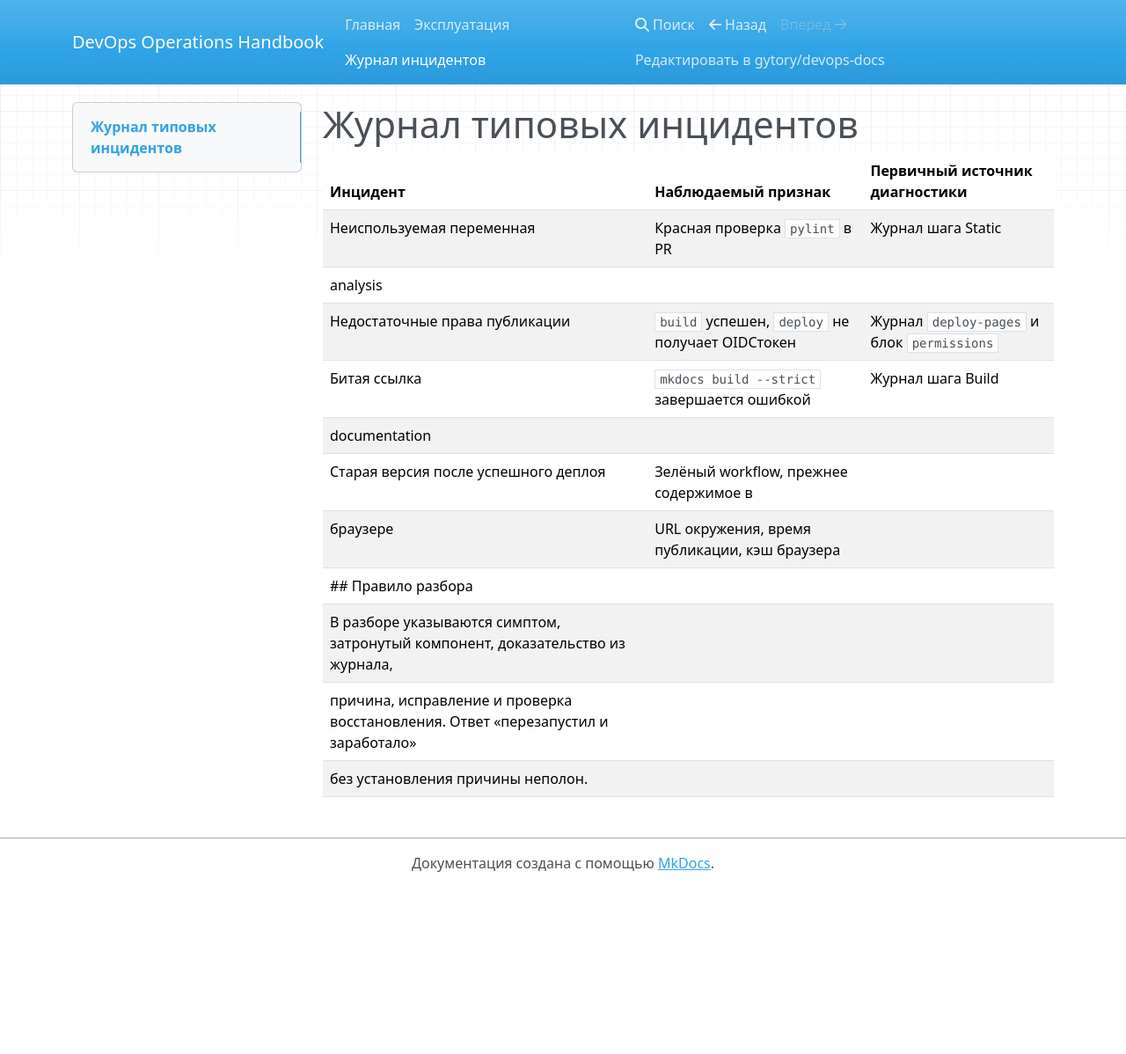
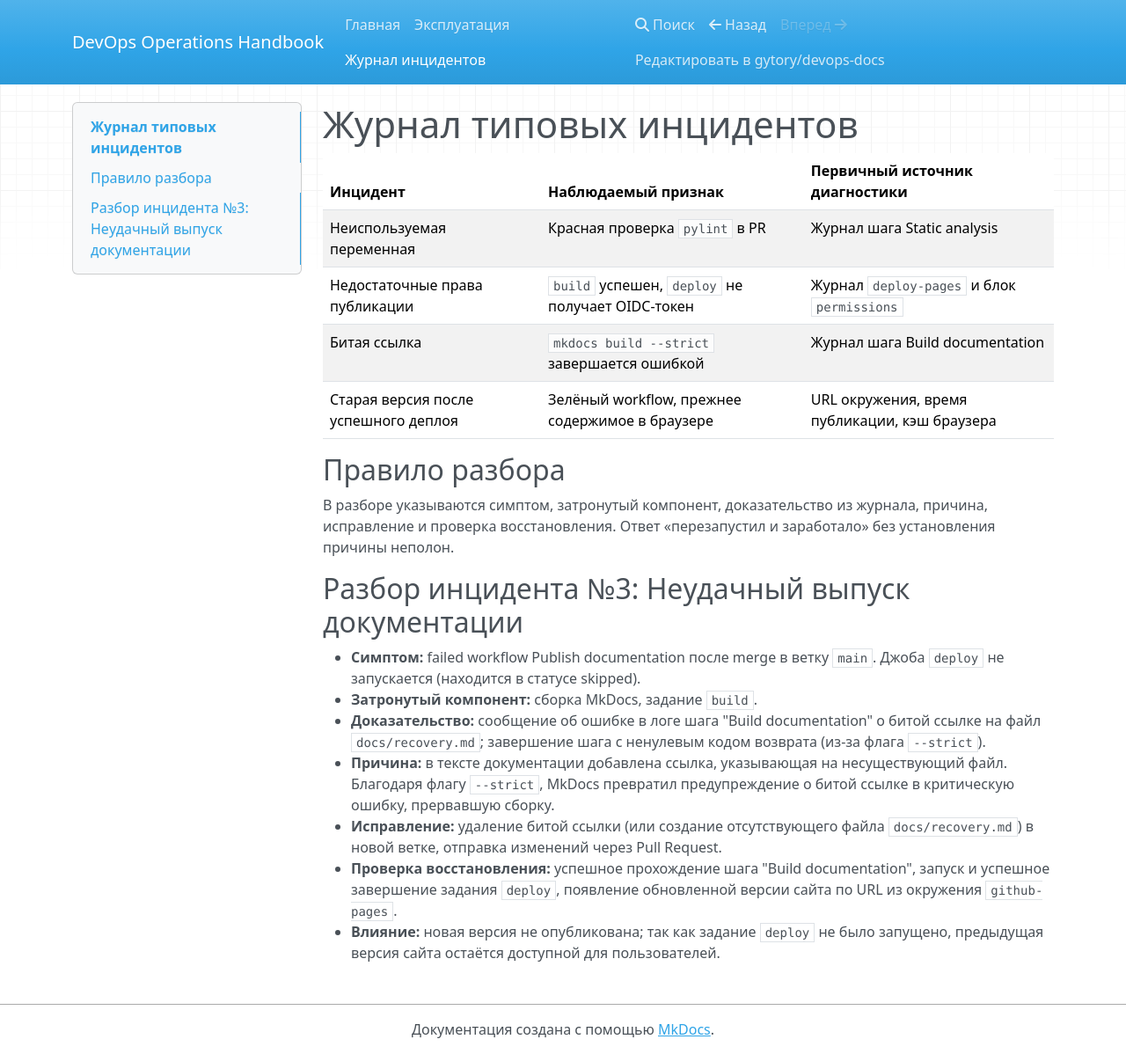
Before and after one commit to gytory/devops-docs, an MkDocs documentation site: the page built from docs/incidents.md, in a window 1280 px wide and 1198 px high. Shown: the whole window at 88% size. Built offline with MkDocs 1.6.1, drawn with Linux system fonts in a browser that asks for light colours; nearby versions of some CDN libraries.

Commit message:
docs: add incident 3 analysis to journal

```diff
--- a/docs/incidents.md
+++ b/docs/incidents.md
@@ -1,14 +1,21 @@
 # Журнал типовых инцидентов
+
 | Инцидент | Наблюдаемый признак | Первичный источник диагностики |
 |---|---|---|
-| Неиспользуемая переменная | Красная проверка `pylint` в PR | Журнал шага Static
-analysis |
-| Недостаточные права публикации | `build` успешен, `deploy` не получает OIDCтокен | Журнал `deploy-pages` и блок `permissions` |
-| Битая ссылка | `mkdocs build --strict` завершается ошибкой | Журнал шага Build
-documentation |
-| Старая версия после успешного деплоя | Зелёный workflow, прежнее содержимое в
-браузере | URL окружения, время публикации, кэш браузера |
+| Неиспользуемая переменная | Красная проверка `pylint` в PR | Журнал шага Static analysis |
+| Недостаточные права публикации | `build` успешен, `deploy` не получает OIDC-токен | Журнал `deploy-pages` и блок `permissions` |
+| Битая ссылка | `mkdocs build --strict` завершается ошибкой | Журнал шага Build documentation |
+| Старая версия после успешного деплоя | Зелёный workflow, прежнее содержимое в браузере | URL окружения, время публикации, кэш браузера |
+
 ## Правило разбора
-В разборе указываются симптом, затронутый компонент, доказательство из журнала,
-причина, исправление и проверка восстановления. Ответ «перезапустил и заработало»
-без установления причины неполон.
+В разборе указываются симптом, затронутый компонент, доказательство из журнала, причина, исправление и проверка восстановления. Ответ «перезапустил и заработало» без установления причины неполон.
+
+## Разбор инцидента №3: Неудачный выпуск документации
+
+*   **Симптом:** failed workflow Publish documentation после merge в ветку `main`. Джоба `deploy` не запускается (находится в статусе skipped).
+*   **Затронутый компонент:** сборка MkDocs, задание `build`.
+*   **Доказательство:** сообщение об ошибке в логе шага "Build documentation" о битой ссылке на файл `docs/recovery.md`; завершение шага с ненулевым кодом возврата (из-за флага `--strict`).
+*   **Причина:** в тексте документации добавлена ссылка, указывающая на несуществующий файл. Благодаря флагу `--strict`, MkDocs превратил предупреждение о битой ссылке в критическую ошибку, прервавшую сборку.
+*   **Исправление:** удаление битой ссылки (или создание отсутствующего файла `docs/recovery.md`) в новой ветке, отправка изменений через Pull Request.
+*   **Проверка восстановления:** успешное прохождение шага "Build documentation", запуск и успешное завершение задания `deploy`, появление обновленной версии сайта по URL из окружения `github-pages`.
+*   **Влияние:** новая версия не опубликована; так как задание `deploy` не было запущено, предыдущая версия сайта остаётся доступной для пользователей.
```
